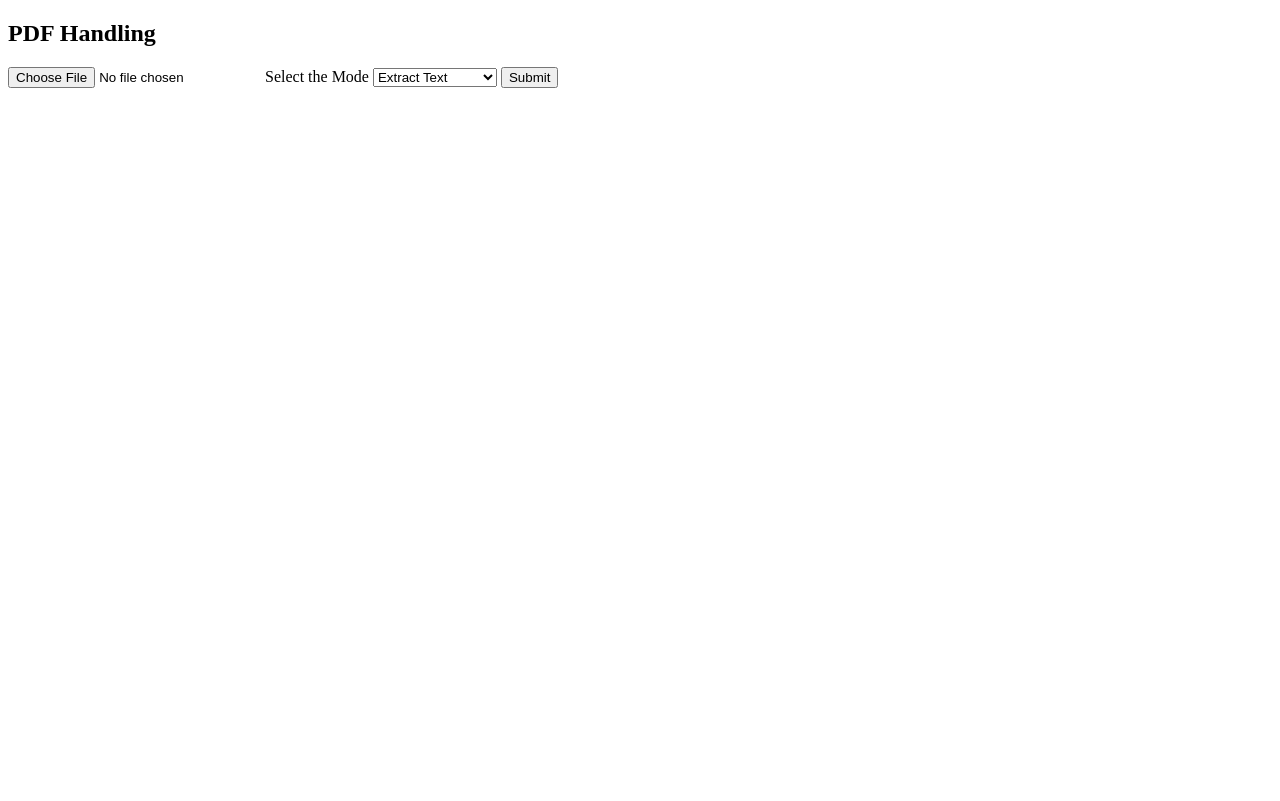
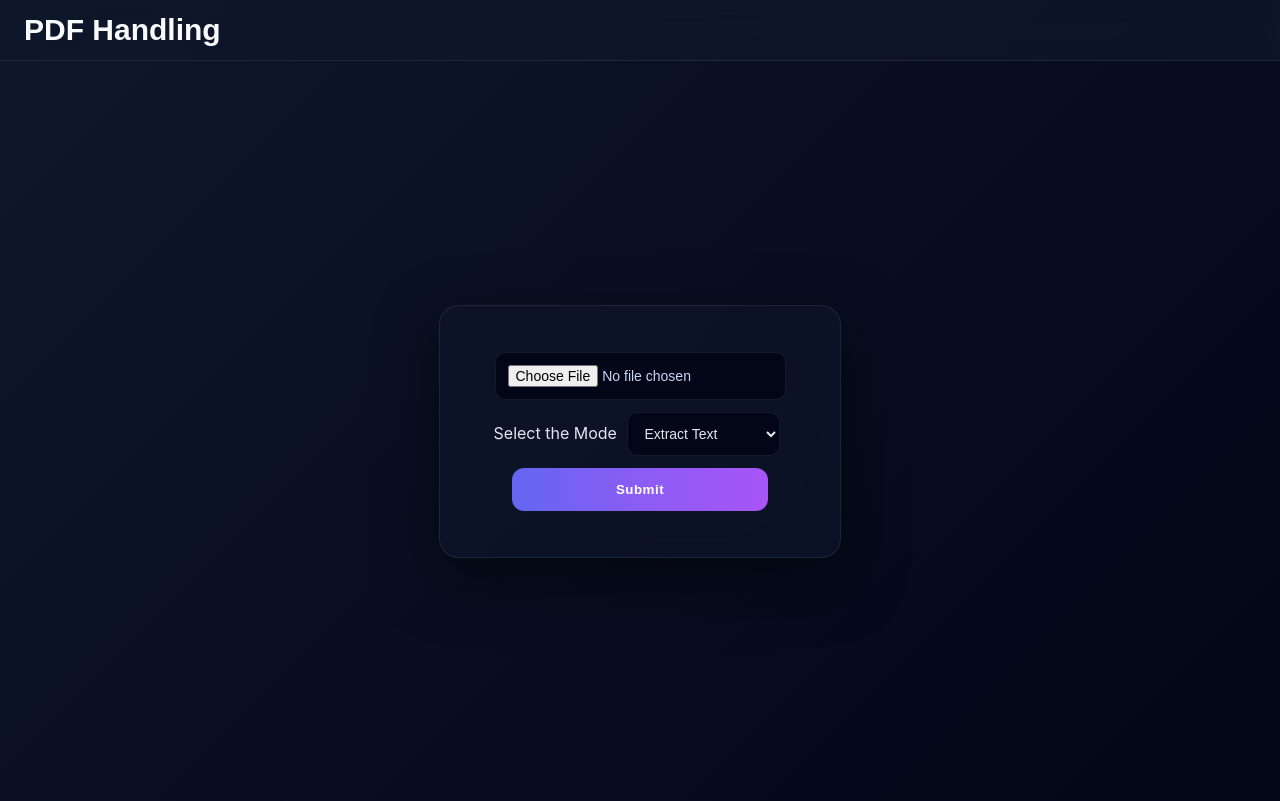
Before and after one commit to abdullahee297/Django-PyPDF, a Django app: page / in a window 1280 px wide; the page is wider, and only the part inside the window is pictured. Before the commit the page ends 88 px from the top of that part, so only its background shows below. Run offline with Django 5.2, Linux system fonts and the light colour scheme.

Commit message:
Frontend

```diff
--- a/pdfhandling/pdfapp/templates/home.html
+++ b/pdfhandling/pdfapp/templates/home.html
@@ -6,6 +6,7 @@
     <meta charset="UTF-8">
     <meta name="viewport" content="width=device-width, initial-scale=1.0">
     <title>PDF Handling</title>
+    <link rel="stylesheet" href="{% static "style.css" %}">
 </head>
 <body>
     <nav>
@@ -13,6 +14,7 @@
     </nav>
 
     <div class="container">
+        <div class="subcon">
             <form method="POST" enctype="multipart/form-data">
                 {% csrf_token %}
                 <input type="file" name="pdf_file" required>
@@ -31,5 +33,6 @@
                 <button type="submit">Submit</button>
             </form>
         </div>
+    </div>
 </body>
 </html>
--- a/pdfhandling/pdfhandling/settings.py
+++ b/pdfhandling/pdfhandling/settings.py
@@ -117,7 +117,7 @@ USE_TZ = True
 # https://docs.djangoproject.com/en/5.2/howto/static-files/
 
 STATIC_URL = 'static/'
-STATICFILESDIRS = os
+STATICFILES_DIRS = [os.path.join(BASE_DIR, "static")]
 
 # Default primary key field type
 # https://docs.djangoproject.com/en/5.2/ref/settings/#default-auto-field
--- a/pdfhandling/static/style.css
+++ b/pdfhandling/static/style.css
@@ -1,6 +1,93 @@
 body {
     margin: 0;
     font-family: "Inter", sans-serif;
-    background: #0b1120;
+    background: linear-gradient(135deg, #0f172a, #020617);
     color: #e2e8f0;
 }
+
+nav {
+    width: 100%;
+    height: 60px;
+    display: flex;
+    align-items: center;
+    padding: 0 24px;
+    font-family: "Rubik", sans-serif;
+    font-size: 20px;
+    font-weight: 600;
+    background: rgba(15, 23, 42, 0.7);
+    backdrop-filter: blur(12px);
+    border-bottom: 1px solid rgba(255, 255, 255, 0.08);
+    color: #f8fafc;
+}
+
+.container {
+    height: calc(100vh - 60px);
+    display: flex;
+    align-items: center;
+    justify-content: center;
+}
+
+.subcon {
+    width: 320px;
+    padding: 40px;
+    display: flex;
+    flex-direction: column;
+    gap: 18px;
+    align-items: center;
+    justify-content: center;
+    text-align: center;
+    background: rgba(15, 23, 42, 0.6);
+    border-radius: 20px;
+    box-shadow: 0 20px 60px rgba(0, 0, 0, 0.5);
+    backdrop-filter: blur(14px);
+    border: 1px solid rgba(255, 255, 255, 0.08);
+}
+
+.subcon input,
+.subcon select,
+.subcon button {
+    margin: 6px;
+}
+
+.subcon button {
+    width: 80%;
+}
+
+
+input[type="file"] {
+    cursor: pointer;
+    padding: 12px;
+    background: #020617;
+    border: 1px solid rgba(255, 255, 255, 0.08);
+    border-radius: 10px;
+    color: #cbd5f5;
+    font-size: 14px;
+}
+
+select {
+    cursor: pointer;
+    padding: 12px;
+    border-radius: 10px;
+    border: 1px solid rgba(255, 255, 255, 0.08);
+    background: #020617;
+    color: #e2e8f0;
+    font-size: 14px;
+}
+
+button {
+    padding: 14px;
+    border: none;
+    border-radius: 12px;
+    background: linear-gradient(90deg, #6366f1, #8b5cf6, #a855f7);
+    color: white;
+    font-weight: 700;
+    letter-spacing: 0.5px;
+    cursor: pointer;
+    transition: 0.25s ease;
+}
+
+button:hover {
+    transform: translateY(-2px);
+    box-shadow: 0 10px 25px rgba(139, 92, 246, 0.4);
+    opacity: 0.95;
+}
```
Lines whose indentation alone changed are shown as unchanged.
